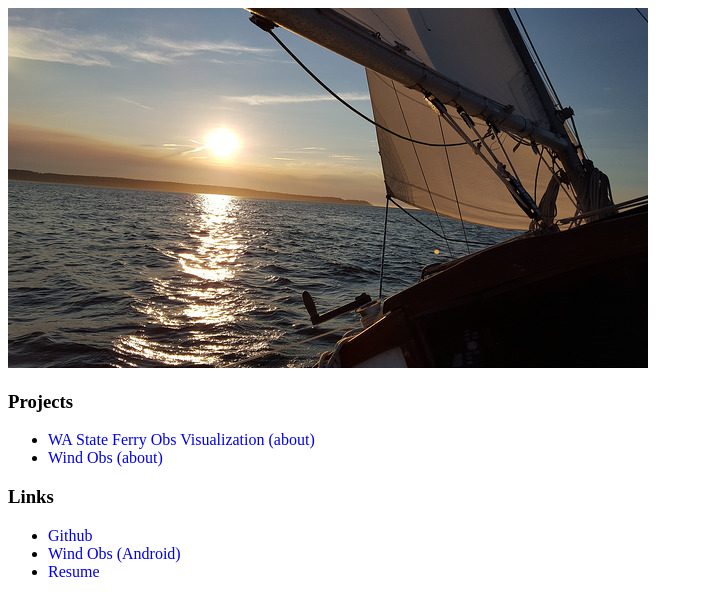
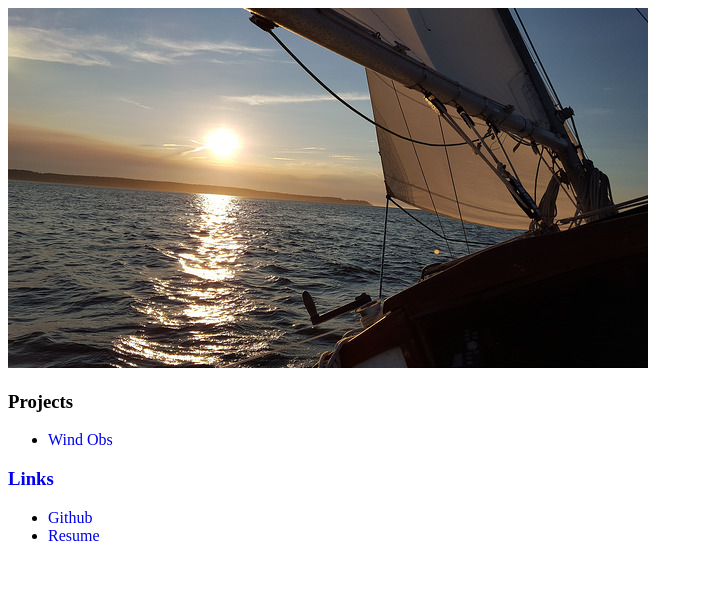
Before and after one commit to bobhall/bobhall, a Django app: page / in a window 1280 px wide. Shown: the top 616 px of the page, without its empty margins (0-703 px from the left). Run offline with Django 3.2, Linux system fonts and the light colour scheme.

Commit message:
Update front page

```diff
--- a/static/templates/home.html
+++ b/static/templates/home.html
@@ -16,14 +16,12 @@ a {
 
   <h3>Projects</h3>
   <ul style="list-style-type:disc">
-    <li><a href="http://maps.hallr.webfactional.com/html5/ajax_canvas.php">WA State Ferry Obs Visualization</a> <a href="/about/ferryvisualization/">(about)</a></li>
-    <li><a href="/pugetsoundwind/">Wind Obs</a> <a href="/about/pugetsoundwind/">(about)</a></li>
+    <li><a href="/pugetsoundwind/">Wind Obs</a> <a href="/about/pugetsoundwind/"></li>
   </ul>
 
   <h3>Links</h3>
   <ul style="list-style-type:disc">
     <li><a href="https://github.com/bobhall/">Github</a></li>
-    <li><a href="https://github.com/bobhall/puget-sound-wind-android-app">Wind Obs (Android)</a></li>
     <li><a href="/static/docs/Resume.pdf">Resume</a></li>
   </ul>
 
```
Also changed, not shown: 1 other file.
